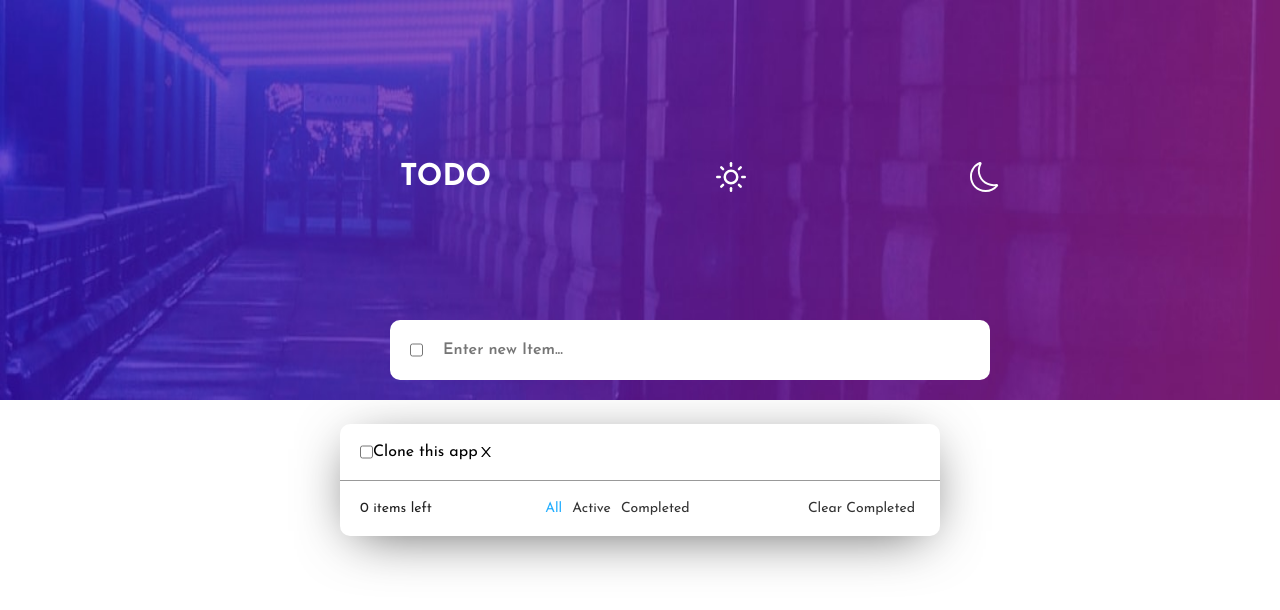
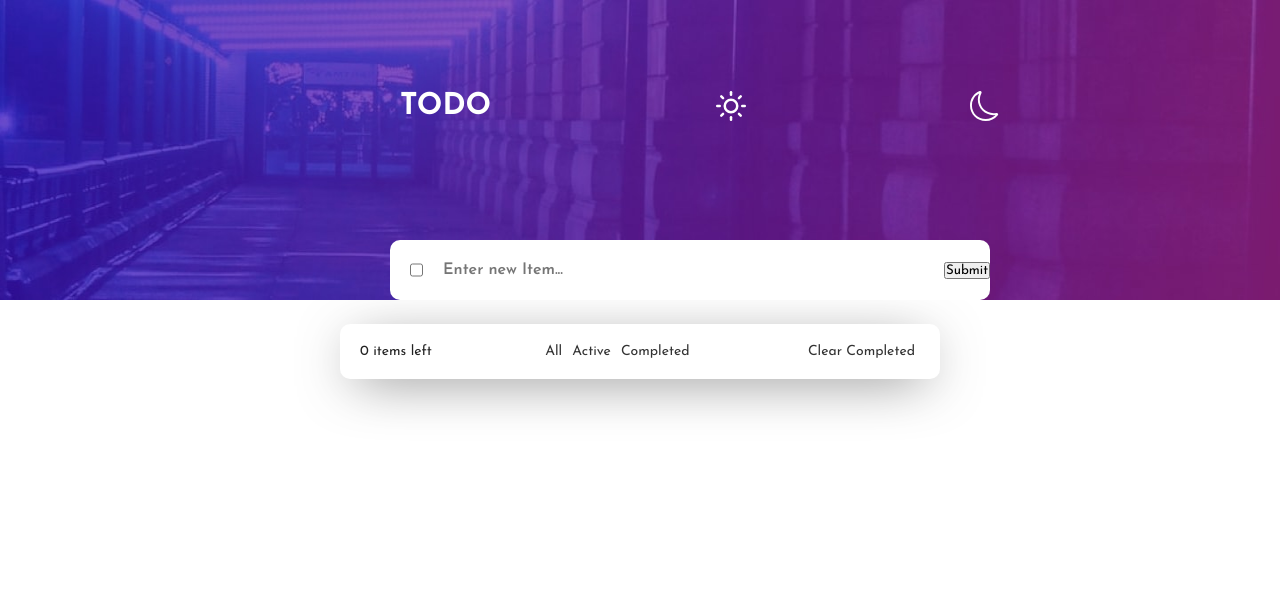
Before and after one commit to nejmiyassine01/todo_app, a React (Create React App) app: page / in a window 1280 px wide. Shown: the top 610 px of the page. Built offline with nearby package versions, Linux system fonts and the light colour scheme.

Commit message:
Make Clear Completed and added Element

```diff
--- a/src/header/Header.scss
+++ b/src/header/Header.scss
@@ -6,18 +6,17 @@
         object-fit: cover;
 
         & img {
-            height: 400px;
+            height: 300px;
             width: 100%;
         }
     }
 
     &_head {
         width: 600px;
-        margin: auto;
         display: flex;
         justify-content: space-between;
         position: absolute;
-        top: 40%;
+        top: 30%;
         left: 400px;
         color: #fff;
     }
@@ -29,6 +28,7 @@
 
     & svg {
         font-size: 30px;
+        cursor: pointer;
     }
 
 }
--- a/src/listcontainer/ListContainer.jsx
+++ b/src/listcontainer/ListContainer.jsx
@@ -1,33 +1,77 @@
-import React from 'react'
+import React, { useState } from 'react'
 import * as Ai from 'react-icons/ai'
 import './ListContainer.scss'
 
-function ListContainer() {
+function ListContainer(props) {
+    const [toggleClass, setToggleClass] = useState(false);
+    const addClass = () => setToggleClass(!toggleClass);
+
+    const [remover, setRemover] = useState(false);
+    const removeItem = () => setRemover(!remover);
+
+    const [todos, setTodos] = useState([]);
+
+    const addTodo = todo => {
+        if(!todo.text || /^\s*$/.test(todo.text)) {
+            return;
+        }
+
+        const newTodos = [todo, ...todos];
+
+        setTodos(newTodos);
+        console.log(todo, ...todos);
+    }
+
+    const [input, setInput] = useState('');
+    const inputFields = (e) => {
+        setInput(e.target.value);
+    };
+
+    const handleSubmit = (e) => {
+        e.preventDefault();
+        console.log('Submitted Form');
+
+        // onsubmit({
+        //     id: Math.floor(Math.random() * 10000),
+        //     text: input
+        // })
+    }
+
     return (
         <>
-            <div className="listcontainer">
-                <form className="listcontainer_form" autocomplete="off">
+            <div className="listcontainer" onSubmit={addTodo}>
+                <form className="listcontainer_form" autoComplete="off" onSubmit={handleSubmit}>
                     <input type="checkbox" />
-                    <input className="listcontainer_input" type="text" placeholder="Enter new Item..." name="name" />
+                    <input
+                        className="listcontainer_input"
+                        type="text" placeholder="Enter new Item..."
+                        onChange={inputFields}
+                        name="name"
+                        value={input}
+                    />
+                    <button onClick={handleSubmit}>Submit</button>
                 </form>
             </div>
 
             <div className="listcontainer_todo">
-                <div className="listcontainer_items">
-                    <div className="listcontainer_content">
-                        <input type="checkbox" />
-                        <p>Clone this app</p>
+                {todos.map((todo, index) => (
+                    <div className={`listcontainer_items ${remover ? "remove" : null}`} key={index}>
+                        <div className="listcontainer_content" key={todo.id}>
+                            <input type="checkbox" />
+                            <p>{todo.text}</p>
+                        </div>
+                        <Ai.AiOutlineClose onClick={removeItem}/>
                     </div>
-                    <Ai.AiOutlineClose/>
-                </div>
+                ))}
+
                 <div className="listcontainer_list">
                     <p>0 items left</p>
                     <ul>
-                        <li><a className="active" href="#all">All</a></li>
-                        <li><a href="#active">Active</a></li>
-                        <li><a href="#completed">Completed</a></li>
+                        <li><a onClick={addClass} className={ toggleClass ? "active" : null } href="#all">All</a></li>
+                        <li><a onClick={addClass} className={ toggleClass ? "active" : null } href="#active">Active</a></li>
+                        <li><a onClick={addClass} className={ toggleClass ? "active" : null } href="#completed">Completed</a></li>
                     </ul>
-                    <a href="#clear">Clear Completed</a>
+                    <a href="#clear" className={ toggleClass ? "active" : null } onClick={removeItem}>Clear Completed</a>
                 </div>
             </div>
         </>
--- a/src/listcontainer/ListContainer.scss
+++ b/src/listcontainer/ListContainer.scss
@@ -1,6 +1,6 @@
 .listcontainer {
     position: absolute;
-    top: 40%;
+    top: 30%;
     left: 390px;
     background-color: #fff;
     border-radius: 10px;
@@ -20,6 +20,7 @@
 
         & input[type="text"] {
             font-size: 16px;
+            width: 90%;
             font-weight: 600;
         }
 
@@ -59,18 +60,34 @@
 
     &_items {
         display: flex;
+        align-items: center;
+        justify-content: space-between;
         height: 100%;
-        align-items: center;
         padding: 20px;
         border-bottom: 1px solid #999;
 
         & svg {
-            float: right;
+            font-size: 18px;
+            cursor: pointer;
+            fill: #333;
+
+            &:hover {
+                fill: #777;
+            }
         }
     }
 
     &_content {
         display: flex;
+
+        & p {
+            margin-left: 20px;
+        }
+
     }
 
 }
+
+.remove {
+    display: none;
+}
```
Also changed, not shown: 1 other file (tests, documents, lock files or other folders).
